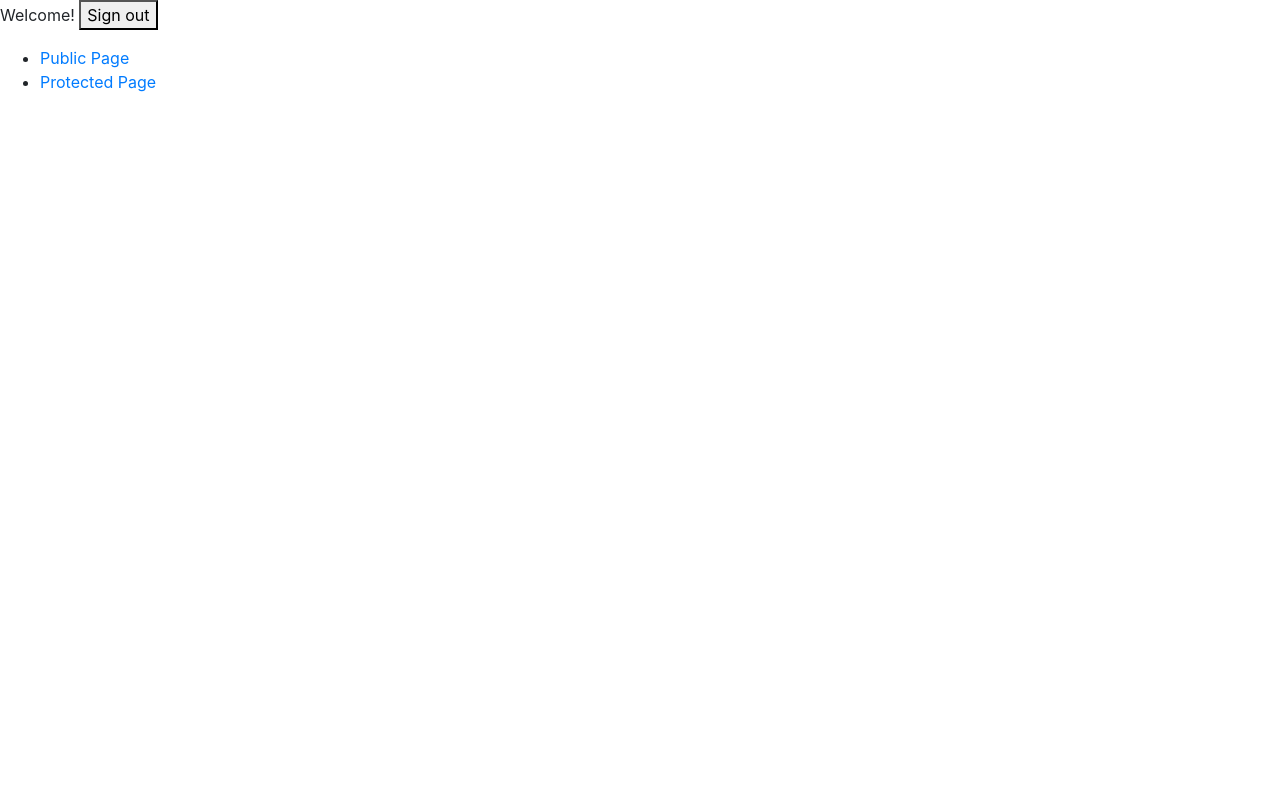
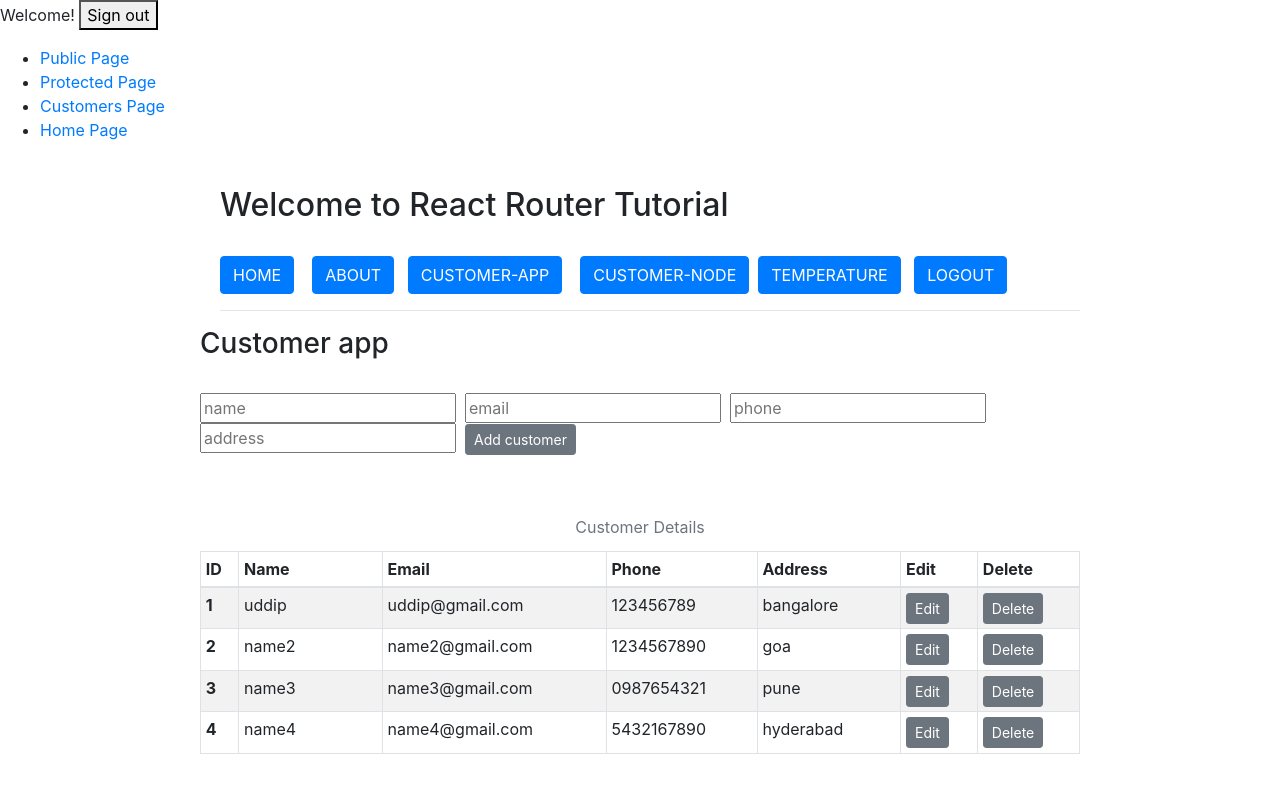
Before and after one commit to uddeepyalamanchili/React-customer-example, a React (Create React App) app: page /Customers-app in a window 1280 px wide. Shown: the top 792 px of the page. Built offline with nearby package versions, Linux system fonts and the light colour scheme; sample sign-in values are in the browser's storage.

Commit message:
minor changes to the app

```diff
--- a/src/App.js
+++ b/src/App.js
@@ -8,6 +8,16 @@ import {
   useHistory,
   useLocation
 } from "react-router-dom";
+import Login from './containers/Login';
+import Home from './containers/Home';
+import TestAddCustomer from './containers/testAddcustomer';
+import TestEditCustomer from './containers/testEditcustomer';
+import About from './containers/About';
+import CustomerApp from './components/Customer-app';
+import Customerlist from './components/customer';
+import CustomerAdd from './containers/CustomerAdd';
+import Temperature from './containers/Temperature';
+import MathsImport from './containers/Maths';
 
 // This example has 3 pages: a public page, a protected
 // page, and a login screen. In order to see the protected
@@ -38,18 +48,32 @@ export default function App() {
             <li>
               <Link to="/protected">Protected Page</Link>
             </li>
+            <li>
+              <Link to="/Customers-app">Customers Page</Link>
+            </li>
+            <li>
+              <Link to="/home">Home Page</Link>
+            </li>
           </ul>
 
           <Switch>
             <Route path="/public">
               <PublicPage />
             </Route>
-            <Route path="/login">
-              <LoginPage />
-            </Route>
-            <PrivateRoute path="/protected">
-              <ProtectedPage />
-            </PrivateRoute>
+            <Route path="/login"><LoginPage /></Route>
+            <Route exact path='/about' component={About} />
+            <Route exact path='/home' component={Home} />
+          <PrivateRoute path='/CustomerEdit/:id'><TestEditCustomer/></PrivateRoute>
+          <PrivateRoute path='/Customers-seperate'><Customerlist/></PrivateRoute>
+          <PrivateRoute path='/CustomerAdd'><TestAddCustomer/></PrivateRoute>
+          <PrivateRoute path='/Temperature'><Temperature/></PrivateRoute>
+          <PrivateRoute path='/CustomerAdd/:id'><TestAddCustomer/></PrivateRoute>
+          <PrivateRoute path='/Temperature'><Temperature/></PrivateRoute>
+          <PrivateRoute path='/Maths-import'><MathsImport/></PrivateRoute>
+          <PrivateRoute path='/Customer-add'><CustomerAdd/></PrivateRoute>
+            <PrivateRoute path='/CustomerAdd/:id'><TestAddCustomer/></PrivateRoute>
+            <PrivateRoute path='/Customers-app'><CustomerApp/></PrivateRoute>
+            <PrivateRoute path="/protected"><ProtectedPage /></PrivateRoute>
           </Switch>
         </div>
       </Router>
--- a/src/components/Customer-app.js
+++ b/src/components/Customer-app.js
@@ -46,7 +46,7 @@ export default class TodoApp extends React.Component {
         <br/>
         <br/>
         <div >
-        <TodoList items={this.state.items} deleteItem = {this.deleteItem} editItem = {this.editItem}/>
+        <TodoList items={this.state.items} deleteItem = {this.deleteItem} editItem = {this.editItem}/>{/*getting the data from the children */}
         </div>
       </div>
     );
--- a/src/components/customer.js
+++ b/src/components/customer.js
@@ -2,9 +2,18 @@ import React,{useEffect,useState} from 'react';
 import Menu from '../components/Menu'
 import customerService from '../services/customer';
 import { Table, Button } from 'reactstrap';
-
+import {
+    BrowserRouter as Router,
+    Switch,
+    Route,
+    Link,
+    Redirect,
+    useHistory,
+    useLocation,props
+  } from "react-router-dom";
 var apiCustomer = 'http://localhost:4000/api/customer';
 export default function CustomerList(props) {
+    let history = useHistory();
     const [init, setInit] = useState(false);
     const [customers, setCustomers] = useState([]);
     useEffect(()=>{
@@ -52,7 +61,7 @@ export default function CustomerList(props) {
         <div style={{marginLeft:'200px',marginRight:'200px'}}>
         <Menu/>
         <h3>Customers</h3>
-        <Button color="secondary" onClick = {()=>{props.history.push("/CustomerAdd")}}>Add Customer</Button><br/><br/>
+        <Button color="secondary" onClick = {()=>{history.push("/CustomerAdd")}}>Add Customer</Button><br/><br/>
         <Table striped bordered hover size="sm">
           <thead>
               <tr>
```
Also changed, not shown: 1 other file (tests, documents, lock files or other folders).
